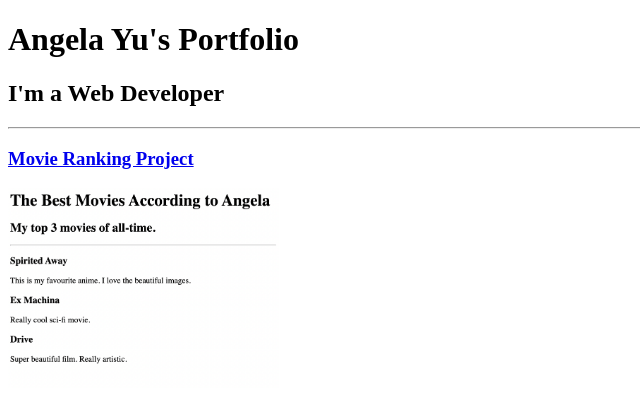
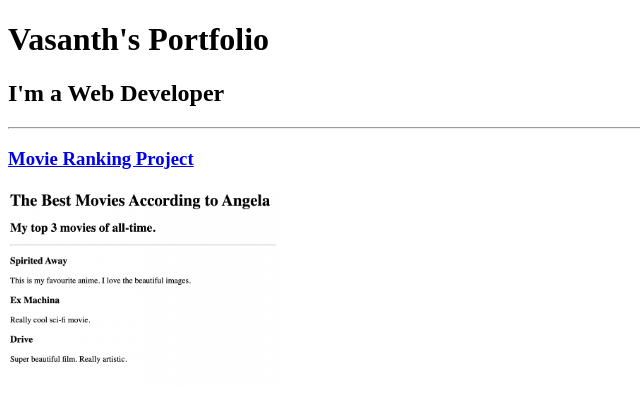
Before and after one commit to Vasanthpushpa/html-portfolio, a plain HTML site: page solution.html in a window 1280 px wide. Shown: the top 408 px of the page, without its empty margins (0-640 px from the left). Drawn offline with Linux system fonts and the light colour scheme.

Commit message:
Update solution.html

```diff
--- a/solution.html
+++ b/solution.html
@@ -3,11 +3,11 @@
 
 <head>
   <meta charset="UTF-8">
-  <title>Angela's Portfolio</title>
+  <title>Vasanth's Portfolio</title>
 </head>
 
 <body>
-  <h1>Angela Yu's Portfolio</h1>
+  <h1>Vasanth's Portfolio</h1>
   <h2>I'm a Web Developer</h2>
   <hr />
   <h3><a href="./public/movie-ranking.html">Movie Ranking Project</a></h3>
```
